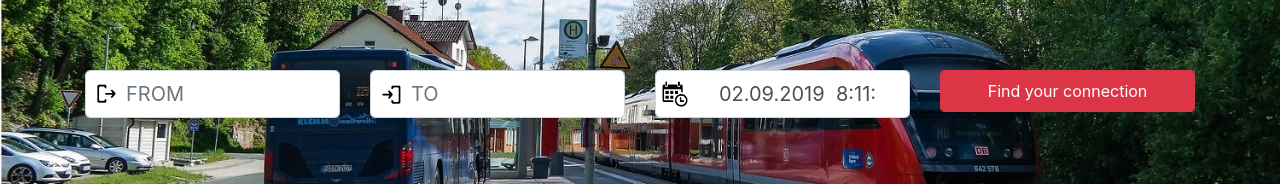
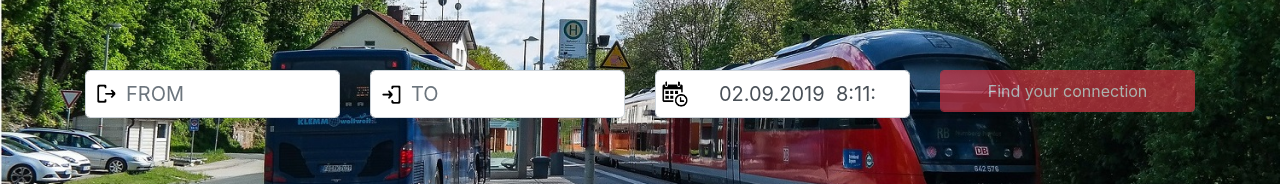
Before and after one commit to Damian4Lupa/timetable, a React (Create React App) app: page / in a window 1280 px wide. Shown: the part 164-348 px from the top of the page. Built offline with nearby package versions, Linux system fonts and the light colour scheme.

Commit message:
add disabled option in button

```diff
--- a/src/components/SearchConnection.js
+++ b/src/components/SearchConnection.js
@@ -27,7 +27,6 @@ class SearchConnection extends Component {
     loadingData: false,
     searchIcon: false,
     windowWidth: 0,
-    fotoHeaderDisplayNone: false,
   };
 
   interval = 0;
@@ -41,12 +40,6 @@ class SearchConnection extends Component {
 
   componentDidUpdate = (prevProps, prevState) => {
     window.addEventListener("resize", this.checkWindowWidth);
-
-    if ($("#foto-header").hasClass("display-none")) {
-      this.setState({
-        fotoHeaderDisplayNone: true,
-      });
-    }
 
     if (prevState.windowWidth !== this.state.windowWidth) {
       this.handleSearchIcon(this.state.windowWidth);
@@ -235,10 +228,11 @@ class SearchConnection extends Component {
       loadingData,
       fotoHeaderIndex,
       searchIcon,
-      fotoHeaderDisplayNone,
+      selectedTo,
+      selectedFrom,
     } = this.state;
 
-    let errorMessageStyle = fotoHeaderDisplayNone
+    let errorMessageStyle = $("#foto-header").hasClass("display-none")
       ? "text-center mt-4 text-muted"
       : "text-center mt-4 text-white";
 
@@ -258,6 +252,15 @@ class SearchConnection extends Component {
       </button>
     );
 
+    const buttonLargeScreenDisabled = (
+      <button
+        type="button"
+        className="btn btn-danger form-control form-control-lg disabled"
+      >
+        Find your connection
+      </button>
+    );
+
     const buttonSmallScreen = (
       <button
         type="button"
@@ -265,6 +268,17 @@ class SearchConnection extends Component {
         onClick={this.handleButtonSearch}
       ></button>
     );
+
+    const buttonSmallScreenDisabled = (
+      <button
+        type="button"
+        className="btn btn-danger form-control form-control-lg button-small-screen disabled"
+      ></button>
+    );
+
+    const SmallScreen = selectedFrom === selectedTo ? buttonSmallScreenDisabled : buttonSmallScreen;
+
+    const LargeScreen = selectedFrom === selectedTo ? buttonLargeScreenDisabled : buttonLargeScreen;
 
     return (
       <div
@@ -292,8 +306,7 @@ class SearchConnection extends Component {
               <DateAndTime handleDateAndTime={this.handleDateAndTime} />
             </div>
             <div className="col">
-              {loadingData ||
-                (searchIcon ? buttonSmallScreen : buttonLargeScreen)}
+              {loadingData || (searchIcon ? SmallScreen : LargeScreen)}
 
               {loadingData && (
                 <button
```
